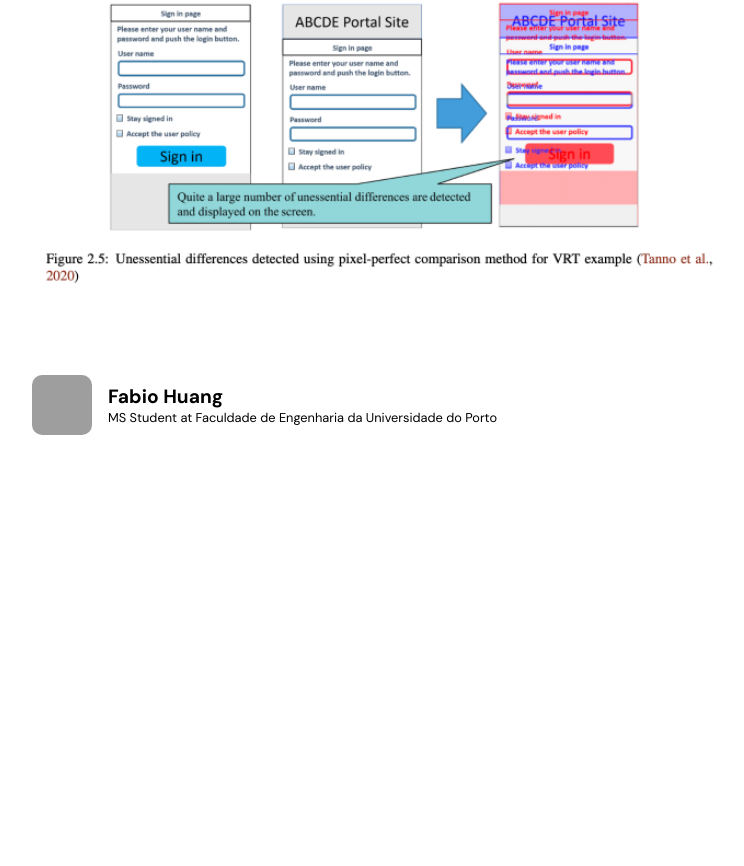
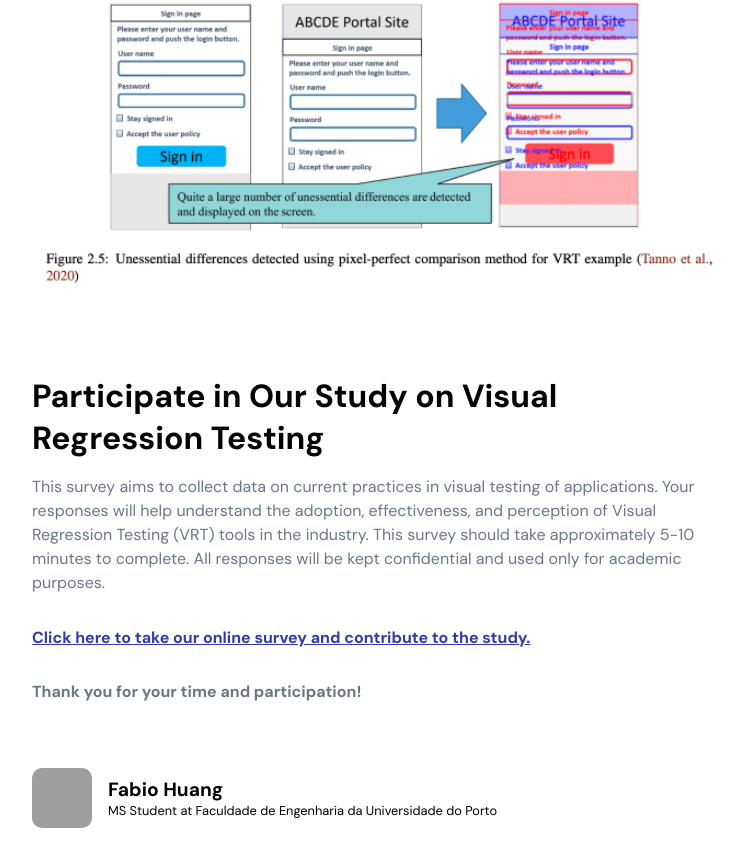
Before and after one commit to FabioMiguel2000/eVRT-questionaire, a React (Vite) app: page / in a window 1280 px wide. Shown: the part 2686-3552 px from the top of the page, without its empty margins (258-1002 px from the left). Before the commit the page ends 3185 px from the top, so only its background shows below. Built offline with nearby package versions, Linux system fonts and the light colour scheme; grey boxes are pictures that could not be loaded.

Commit message:
feat: added survey link

```diff
--- a/src/App.css
+++ b/src/App.css
@@ -31,7 +31,6 @@
 
 .app__profile {
   display: flex;
-
 }
 
 .app__profile .app__profile-img {
@@ -52,3 +51,13 @@
 .app__profile-content .app__profile-institution {
   font-size: 0.8rem;
 }
+
+.app__survey-link {
+  margin: 1rem 0;
+  color: var(--secondary-color);
+  font-weight: 800;
+}
+
+.app__gratitude {
+  font-weight: 600;
+}
--- a/src/App.tsx
+++ b/src/App.tsx
@@ -120,6 +120,28 @@ function App() {
             <img className="app__image" src={false_positives_2} alt="" />
           </div>
         </div>
+        <div>
+          <h2>Participate in Our Study on Visual Regression Testing</h2>
+          <div className="app__content-wrapper">
+            <p>
+              This survey aims to collect data on current practices in visual
+              testing of applications. Your responses will help understand the
+              adoption, effectiveness, and perception of Visual Regression
+              Testing (VRT) tools in the industry. This survey should take
+              approximately 5-10 minutes to complete. All responses will be kept
+              confidential and used only for academic purposes.
+            </p>
+            <a
+              className="app__survey-link"
+              href="https://docs.google.com/forms/d/e/1FAIpQLSdDQvZhmvPtiNd-uHi3CvVMs5nEwklO71upTW1rYTIYPiboEA/viewform"
+            >
+              Click here to take our online survey and contribute to the study.
+            </a>
+            <p className="app__gratitude">
+              Thank you for your time and participation!
+            </p>
+          </div>
+        </div>
         <div className="app__profile">
           <img className="app__profile-img" src={profile_img} alt="" />
           <div className="app__profile-content">
```
